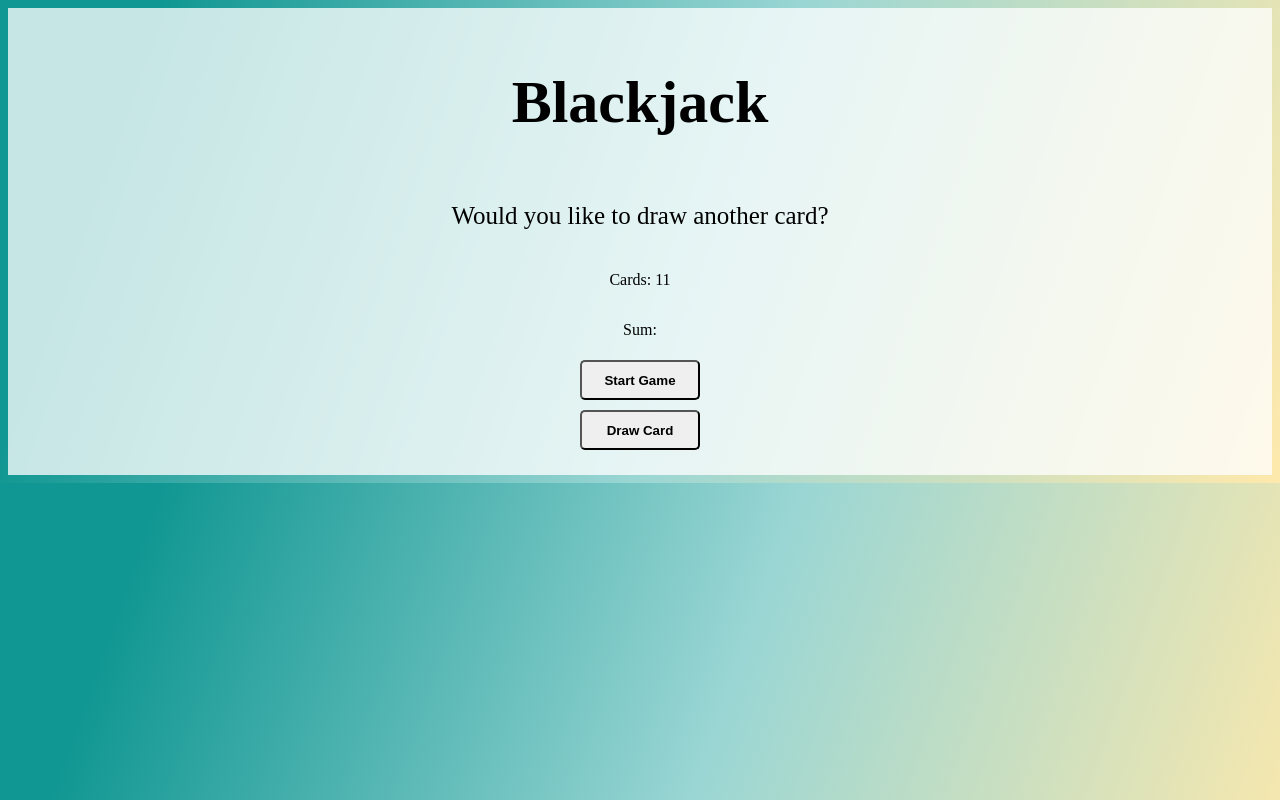
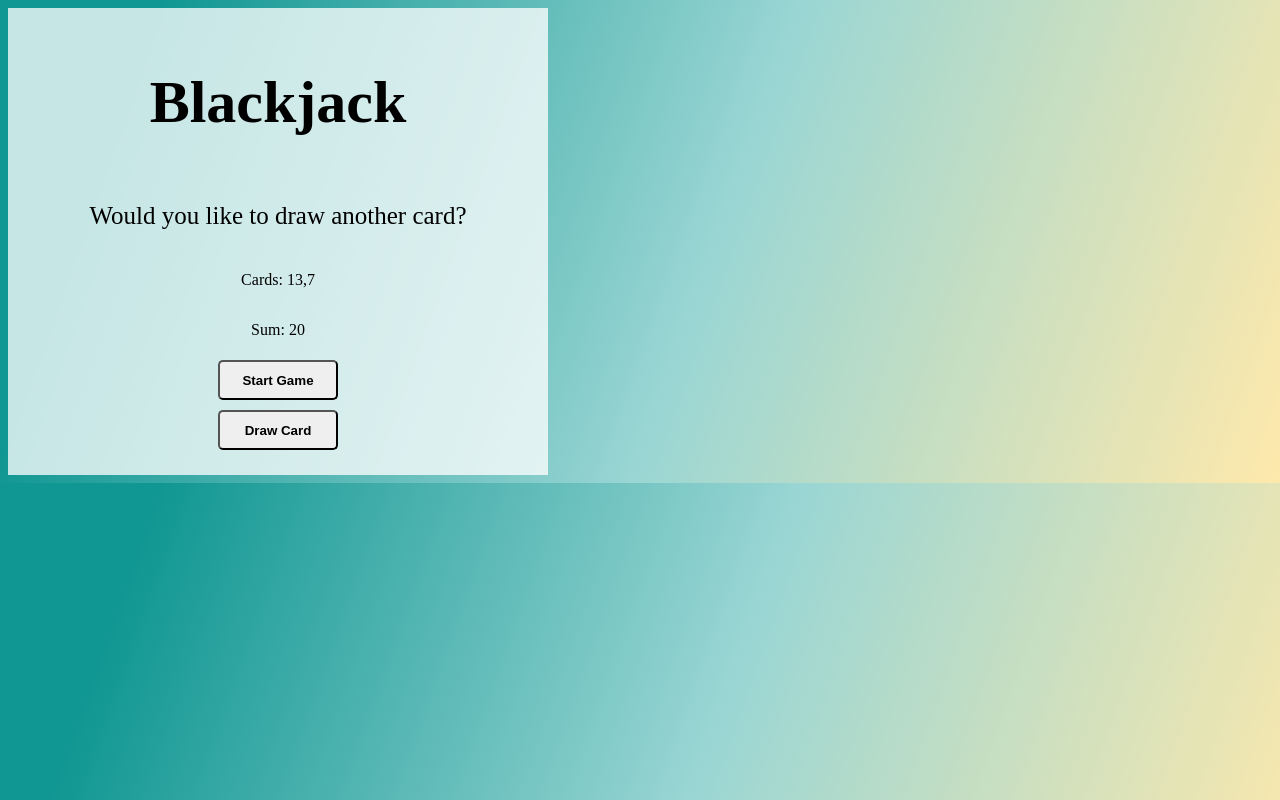
Before and after one commit to spacemapache/blackjack, a plain HTML site: page index.html in a window 1280 px wide. Both pictures are taken after a click on the button "Start Game". Drawn offline with Linux system fonts and the light colour scheme; a web font is replaced by a local one.

Commit message:
updated message display when the start game button is clicked

```diff
--- a/src/index.js
+++ b/src/index.js
@@ -5,33 +5,32 @@
 // function for display card 2 text (random number)
 // if else statements (if < 21, deal more, else if 21 congrats, else > 21 you're out)
 
-let card1 = Math.floor(Math.random() * 11 + 1);
+// add boolean variable if player is alive or has blackjack
+
+// 2 cards drawn for start game - must be random , show each number and sum
+
+let card1 = Math.floor(Math.random() * 13) + 1;
+let card2 = Math.floor(Math.random() * 13) + 1;
+
 let cardDisplay = document.getElementById("cards");
 let messageDisplay = document.getElementById("message");
 let sumDisplay = document.getElementById("sum");
 
-let card2 = Math.floor(Math.random() * 11 + 1);
+let isAlive = true;
+let hasBlackJack = false;
 
-// function to display card1 and if else statements
+// function to display cards and sum for starting game
 function startGame() {
-  cardDisplay.textContent = "Cards: " + card1;
+  cardDisplay.textContent = "Cards: " + card1 + "," + card2;
 
-  if (card1 <= 20) {
+  let sum = card1 + card2;
+  sumDisplay.textContent = "Sum: " + sum;
+
+  if (sum <= 20) {
     messageDisplay.textContent = "Would you like to draw another card?";
-  } else if (card1 === 21) {
+  } else if (sum === 21) {
     messageDisplay.textContent = "Congrats, you've won!!";
   } else {
     messageDisplay.textContent = "You lose!!";
   }
 }
-
-// draw another card
-function drawCard() {
-  cardDisplay.textContent = "Cards: " + card1 + ", " + card2;
-
-  // update sum to reflect card numbers
-  let sum = card1 + card2;
-  sumDisplay.textContent = "Sum: " + sum;
-
-  // create loop to draw another card if <= 20
-}
--- a/src/style.css
+++ b/src/style.css
@@ -14,6 +14,7 @@ body {
   flex-direction: column;
   background-color: hsla(0, 0%, 100%, 0.76);
   padding: 20px;
+  max-width: 500px;
 }
 
 h1 {
```
